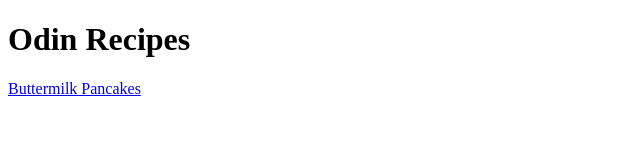
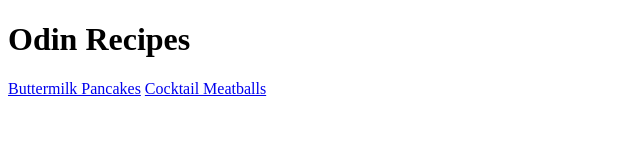
Before and after one commit to GiovanniLeoneOdin/odin-recipes, a plain HTML site: page index.html in a window 1280 px wide. Shown: the whole page, without its empty margins (0-640 px from the left). Drawn offline with Linux system fonts and the light colour scheme.

Commit message:
add link to cocktail_meatballs.html on home page

```diff
--- a/index.html
+++ b/index.html
@@ -8,5 +8,6 @@
 <body>
     <h1>Odin Recipes</h1>
     <a href="recipes/buttermilk_pancakes.html">Buttermilk Pancakes</a>
+    <a href="recipes/cocktail_meatballs.html">Cocktail Meatballs</a>
 </body>
 </html>
```
